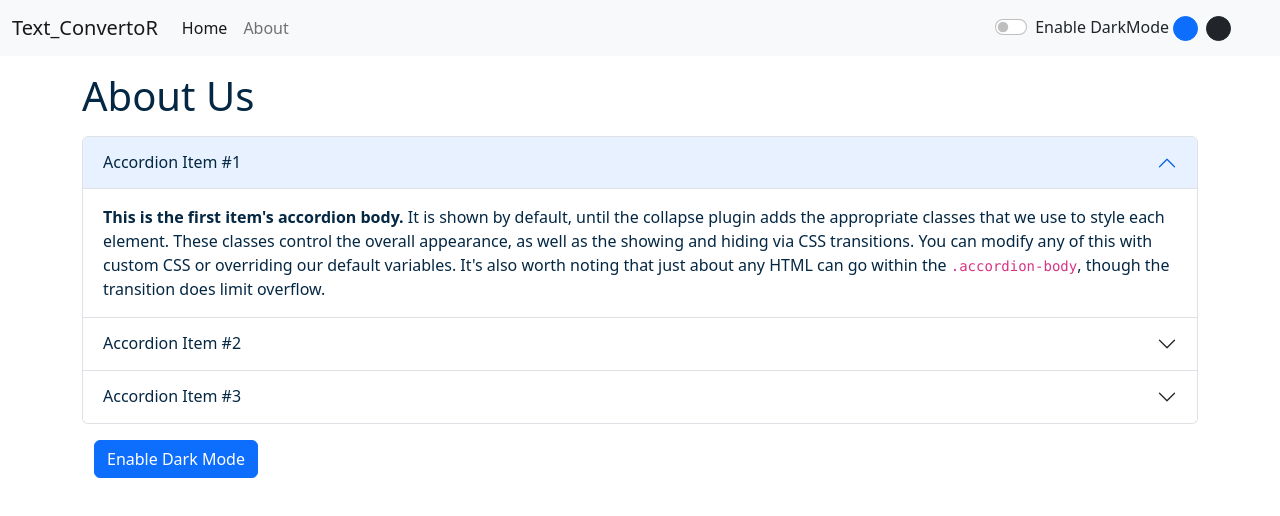
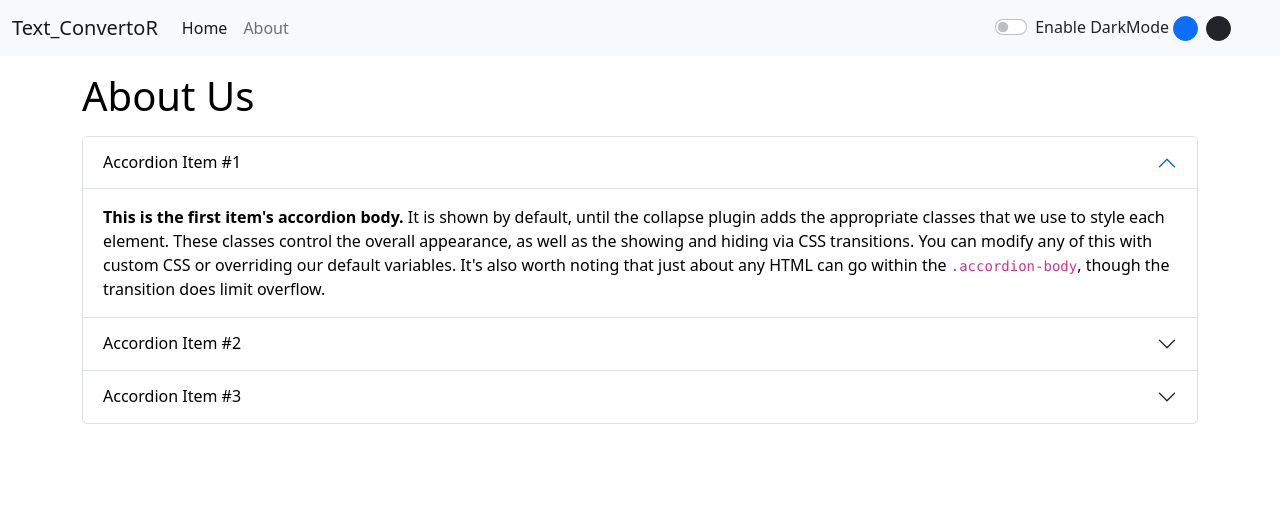
Before and after one commit to Deepakvikrant/react-PROJECT, a React (Create React App) app: page /about in a window 1280 px wide. Shown: the top 516 px of the page. Built offline with nearby package versions, Linux system fonts and the light colour scheme.

Commit message:
dark mode in ABOUT PAGE FIXED

```diff
--- a/src/App.js
+++ b/src/App.js
@@ -30,7 +30,6 @@ function App() {
     if(mode === 'light'){
       setMode('dark');
       document.body.style.backgroundColor = '#042743';
-      showAlert("Dark mode has been enabled", "success");
       document.title = 'TextUtils - Dark Mode';
       // setInterval(() => {
       //   document.title = 'TextUtils is Amazing Mode';
@@ -42,7 +41,6 @@ function App() {
     else{
       setMode('light');
       document.body.style.backgroundColor = 'white';
-      showAlert("Light mode has been enabled", "success");
       document.title = 'TextUtils - Light Mode';
     }
   }
@@ -76,12 +74,12 @@ function App() {
 
         <Navbar title="Text_ConvertoR" mode={mode} toggleMode={toggleMode} toggleModeBlue={toggleModeBlue} toggleModeDark={toggleModeDark} toggleModeLight={toggleModeLight} />
         <Alert alert={alert}/>
+        <about mode={mode}/>
 
       <Routes>
         {/* Always use "exact" component for exact match */}
-        <Route exact path="about" element ={<About mode={mode}/>} />
+        <Route exact path="/about" element ={<About mode={mode}/>} />
         <Route ecact path="/" element={<TextForm showAlert={showAlert} heading="Enter the text to analyze below" mode={mode} />}/>
-        <Route exact path ="" />
 
       </Routes>
     </Router>
--- a/src/components/About.js
+++ b/src/components/About.js
@@ -1,76 +1,52 @@
-import React, {useState} from 'react'
 
 export default function About(props) {
 
-    const [myStyle, setMyStyle] = useState({
-        color: 'black',
-        backgroundColor: 'white'
-    })
-    const [btntext, setBtnText] = useState("Enable Dark Mode")
-
-    const toggleStyle = ()=>{
-        if(myStyle.color === 'black'){
-            setMyStyle({
-                color: 'white',
-                backgroundColor: 'black',
-                border: '1px solid white'
-
-            })
-            setBtnText("Enable Light Mode")
-        }
-        else{
-            setMyStyle({
-                color: 'black',
-                backgroundColor: 'white'
-            })
-            setBtnText("Enable Dark Mode");
-        }
+    let myStyle ={
+        color: props.mode==='dark'?'white':'black',
+        backgroundColor:props.mode==='dark'?'rgb(4 39 67)':'white'
     }
 
     return (
-        <div className="container" style={{color: props.mode==='dark'?'white':'#042743'}}>
-            <h1 className="my-3">About Us</h1>
+        <div className="container" style={myStyle}>
+            <h1 className="my-3" style={myStyle}>About Us</h1>
             <div className="accordion" id="accordionExample">
-                <div className="accordion-item">
+                <div className="accordion-item" style={myStyle}>
                     <h2 className="accordion-header" id="headingOne">
-                    <button className="accordion-button" type="button" style={{color: props.mode==='dark'?'white':'#042743'}} data-bs-toggle="collapse" data-bs-target="#collapseOne" aria-expanded="true" aria-controls="collapseOne">
+                    <button className="accordion-button" style={myStyle} type="button" data-bs-toggle="collapse" data-bs-target="#collapseOne" aria-expanded="true" aria-controls="collapseOne">
                         Accordion Item #1
                     </button>
                     </h2>
                     <div id="collapseOne" className="accordion-collapse collapse show" aria-labelledby="headingOne" data-bs-parent="#accordionExample">
-                    <div className="accordion-body" style={{color: props.mode==='dark'?'white':'#042743'}}>
+                    <div className="accordion-body" >
                         <strong>This is the first item's accordion body.</strong> It is shown by default, until the collapse plugin adds the appropriate classes that we use to style each element. These classes control the overall appearance, as well as the showing and hiding via CSS transitions. You can modify any of this with custom CSS or overriding our default variables. It's also worth noting that just about any HTML can go within the <code>.accordion-body</code>, though the transition does limit overflow.
                     </div>
                     </div>
                 </div>
-                <div className="accordion-item" style={{color: props.mode==='light'?'white':'#042743'}}>
+                <div className="accordion-item" style={myStyle} >
                     <h2 className="accordion-header" id="headingTwo">
-                    <button className="accordion-button collapsed" style={{color: props.mode==='dark'?'white':'#042743'}} type="button" data-bs-toggle="collapse" data-bs-target="#collapseTwo" aria-expanded="false" aria-controls="collapseTwo">
+                    <button className="accordion-button collapsed" style={myStyle} type="button" data-bs-toggle="collapse" data-bs-target="#collapseTwo" aria-expanded="false" aria-controls="collapseTwo">
                         Accordion Item #2
                     </button>
                     </h2>
                     <div id="collapseTwo" className="accordion-collapse collapse" aria-labelledby="headingTwo" data-bs-parent="#accordionExample">
-                    <div className="accordion-body" style={{color: props.mode==='dark'?'white':'#042743'}}>
+                    <div className="accordion-body">
                         <strong>This is the second item's accordion body.</strong> It is hidden by default, until the collapse plugin adds the appropriate classes that we use to style each element. These classes control the overall appearance, as well as the showing and hiding via CSS transitions. You can modify any of this with custom CSS or overriding our default variables. It's also worth noting that just about any HTML can go within the <code>.accordion-body</code>, though the transition does limit overflow.
                     </div>
                     </div>
                 </div>
-                <div className="accordion-item">
+                <div className="accordion-item" style={myStyle}>
                     <h2 className="accordion-header" id="headingThree">
-                    <button className="accordion-button collapsed" style={{color: props.mode==='dark'?'white':'#042743'}} type="button" data-bs-toggle="collapse" data-bs-target="#collapseThree" aria-expanded="false" aria-controls="collapseThree">
+                    <button className="accordion-button collapsed" style={myStyle} type="button" data-bs-toggle="collapse" data-bs-target="#collapseThree" aria-expanded="false" aria-controls="collapseThree">
                         Accordion Item #3
                     </button>
                     </h2>
                     <div id="collapseThree" className="accordion-collapse collapse" aria-labelledby="headingThree" data-bs-parent="#accordionExample">
-                    <div className="accordion-body" style={{color: props.mode==='dark'?'white':'#042743'}}>
+                    <div className="accordion-body">
                         <strong>This is the third item's accordion body.</strong> It is hidden by default, until the collapse plugin adds the appropriate classes that we use to style each element. These classes control the overall appearance, as well as the showing and hiding via CSS transitions. You can modify any of this with custom CSS or overriding our default variables. It's also worth noting that just about any HTML can go within the <code>.accordion-body</code>, though the transition does limit overflow.
                     </div>
                     </div>
                 </div>
             </div>
-            <div className="container my-3">
-                <button onClick={toggleStyle} type="button" className="btn btn-primary">{btntext}</button>
-            </div>
         </div>
     )
 }
--- a/src/components/TextForm.js
+++ b/src/components/TextForm.js
@@ -6,16 +6,19 @@ export default function TextForm(props) {
         // console.log("Uppercase was clicked: " +  text);
         let newText = text.toUpperCase();
         setText(newText)
+        props.showAlert("text converted to Uper case", 'success')
     }
 
     const handleLoClick = ()=>{
         let newText = text.toLowerCase();
         setText(newText)
+        props.showAlert("text converted to lower case", 'success')
     }
 
     const handleClearClick = ()=>{
         let newText = '';
         setText(newText)
+        props.showAlert("text area Clear", 'warning')
     }
 
     const handleOnChange = (event)=>{
@@ -25,18 +28,18 @@ export default function TextForm(props) {
 
     // Credits: A
     const handleCopy = () => {
-        console.log("I am copy");
         var text = document.getElementById("myBox");
         text.select();
         text.setSelectionRange(0, 9999);
         navigator.clipboard.writeText(text.value);
-        props.showAlert('text copied','Success')
+        props.showAlert('text copied', 'success')
     }
 
     // Credits: Coding Wala
     const handleExtraSpaces = () => {
         let newText = text.split(/[ ]+/);
         setText(newText.join(" "))
+        props.showAlert('Extra Spaces Removed','success')
     }
 
     const [text, setText] = useState('');
@@ -50,15 +53,16 @@ export default function TextForm(props) {
                 <div className="mb-3">
                 <textarea className="form-control" placeholder='Write Text here' value={text} onChange={handleOnChange} style={{backgroundColor: props.mode==='dark'?'#000000':'white', color: props.mode==='dark'?'white':'#042743'}} id="myBox" rows="8"></textarea>
                 </div>
-                <button className="btn btn-primary mx-1" onClick={handleUpClick}>Convert to Uppercase</button>
-                <button className="btn btn-primary mx-1" onClick={handleLoClick}>Convert to Lowercase</button>
-                <button className="btn btn-primary mx-1" onClick={handleCopy}>Copy Text</button>
-                <button className="btn btn-primary mx-1" onClick={handleExtraSpaces}>Remove Extra Spaces</button>
-                <button className="btn btn-danger mx-1" onClick={handleClearClick}>Clear</button>
+                <button className="btn btn-primary mx-1 my-1" onClick={handleUpClick}>Convert to Uppercase</button>
+                <button className="btn btn-primary mx-1 my-1" onClick={handleLoClick}>Convert to Lowercase</button>
+                <button className="btn btn-primary mx-1 my-1" onClick={handleCopy}>Copy Text</button>
+                <button className="btn btn-primary mx-1 my-1" onClick={handleExtraSpaces}>Remove Extra Spaces</button>
+                <button className="btn btn-danger mx-1 my-1" onClick={handleClearClick}>Clear</button>
             </div>
             <div className="container my-3" style={{color: props.mode==='dark'?'white':'#042743'}}>
                 <h2>Your text summary</h2>
-                <p><strong>{text.split(" ").length-1}</strong> words and <b>{text.length}</b> characters</p>
+                {/* <p><strong>{text.split(" ").length-1}</strong> words and <b>{text.length}</b> characters</p> */}
+                <p><strong>{text.split(" ").filter((element)=>{return element.length!==0}).length}</strong> words and <b>{text.length-text.split(" ").length+1}</b> characters</p>
                 <p><b>{0.008 *  text.split(" ").length}</b> Minutes read</p>
                 <h2>Preview</h2>
                 <p>{text.length>0?text:"Enter something in the textbox above to preview it here"}</p>
```
